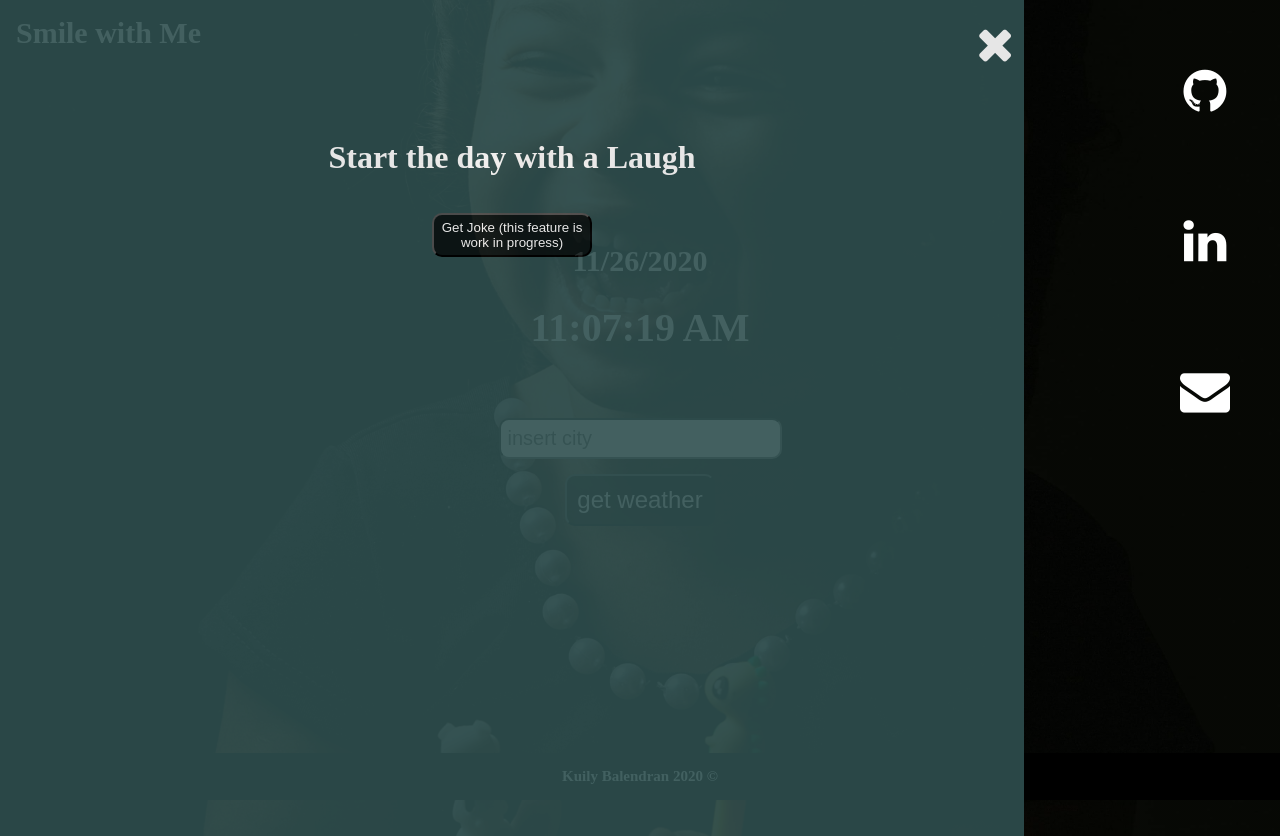
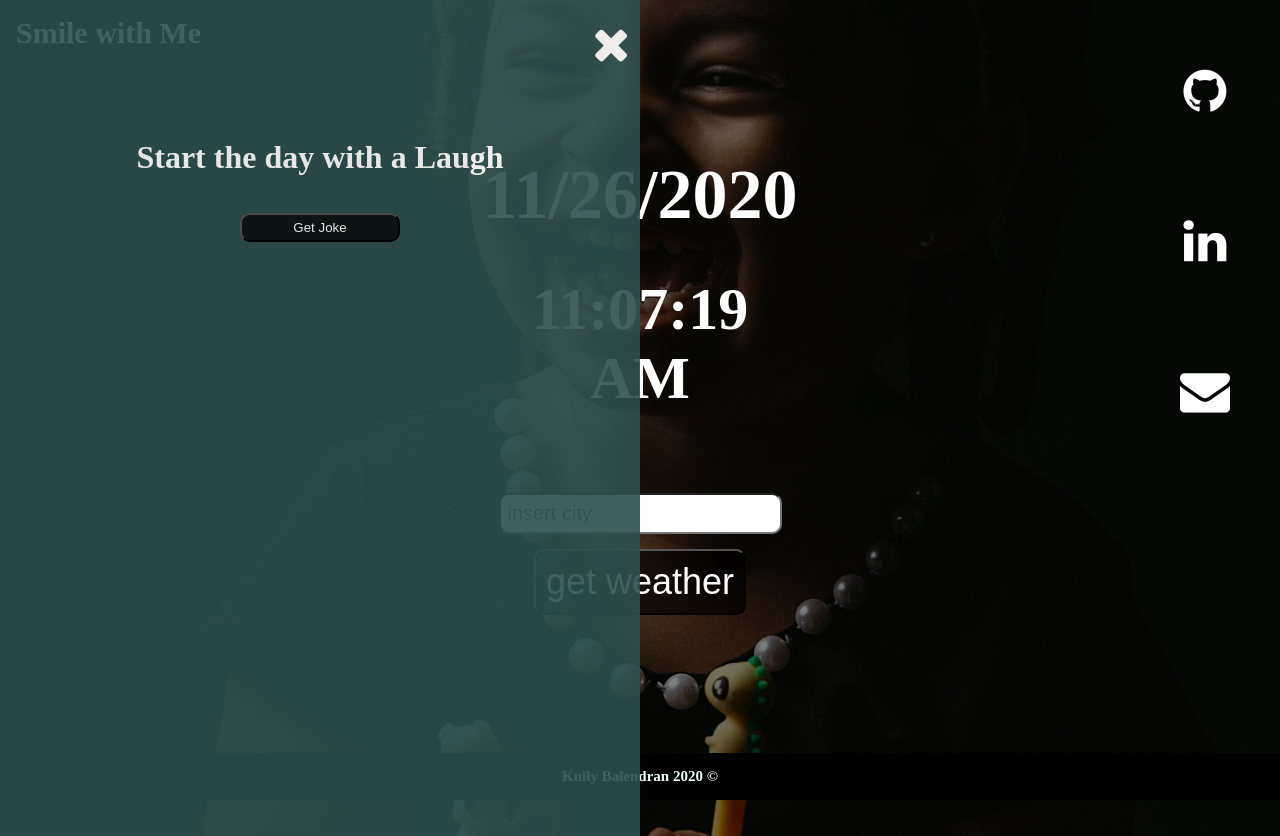
Before and after one commit to git-sedone/first-react-project, a React (Create React App) app: page / in a window 1280 px wide. Both pictures are taken after a click on the element "Smile with Me". Built offline with nearby package versions, Linux system fonts and the light colour scheme.

Commit message:
sorting out master branch to main branch

```diff
--- a/src/Components/JokeComponent.css
+++ b/src/Components/JokeComponent.css
@@ -4,37 +4,35 @@
   text-align: center;
   color: white;
   height: 100%;
-    width:80%;
+  width: 50%;
   position: fixed;
   z-index: 1;
   top: 0;
   left: 0;
-    background-color:#2f4f4f;
+  background-color: #2f4f4f;
   opacity: 0.9;
   overflow-x: hidden;
   padding-top: 90px;
   animation-name: open-joke;
   animation-duration: 2s;
 }
-@keyframes open-joke{
-    from{
+@keyframes open-joke {
+  from {
     transform: translateX(-60%);
   }
-    to{
+  to {
     transform: translateX(0%);
   }
 }
 
-
-
-.joke-container .fa-times{
+.joke-container .fa-times {
   text-align: right;
   padding-right: 10px;
   padding-bottom: 50px;
   margin-top: -70px;
   cursor: pointer;
 }
-.joke-close{
+.joke-close {
   position: absolute;
   top: 0;
   right: 25px;
@@ -42,11 +40,10 @@
   margin-left: 50px;
   width: 0;
 }
-i{
+i {
   color: white;
   font-size: larger;
 }
-
 
 .joke-container button {
   background-color: rgba(0, 0, 0, 0.7);
@@ -62,31 +59,29 @@ i{
 
 input {
   outline: none;
-    margin-top:40px;
+  margin-top: 40px;
 }
-.joke-btn{
+.joke-btn {
   margin-top: 1rem;
   margin-left: 1rem;
-    color:white;
+  color: white;
   font-size: 30px;
   font-weight: bolder;
-    outline:none;
+  outline: none;
   position: fixed;
   top: 0;
   left: 0;
 }
-.joke-container
-.get-joke-btn,
-.punch-container
-.get-punch-btn{
+.joke-container .get-joke-btn,
+.punch-container .get-punch-btn {
   width: 10rem;
   cursor: pointer;
 }
-.joke-btn:hover{
+.joke-btn:hover {
   border-bottom: solid white 2px;
   cursor: pointer;
 }
-.hamburger-menu{
+.hamburger-menu {
   display: none;
   position: absolute;
   left: 0;
@@ -96,14 +91,14 @@ input {
   color: white;
 }
 
-@media(max-width:590px){
-    .joke-btn{
+@media (max-width: 590px) {
+  .joke-btn {
     display: none;
   }
-    .hamburger-menu{
+  .hamburger-menu {
     display: block;
   }
-    .joke-container h1{
+  .joke-container h1 {
     font-size: 20px;
   }
 }
--- a/src/Components/JokeComponent.js
+++ b/src/Components/JokeComponent.js
@@ -30,19 +30,20 @@ class JokeComponent extends React.Component {
   }
 
   randomJokeHandler(event) {
-        // TODO: Kuily work in progress
-        // fetch('https://twittezer.herokuapp.com/')
-        //     .then((res) => res.json())
-        //     .then((responseData) => {
-        //         const { data } = responseData;
-        //         const randomJokeObject = data[Math.floor(Math.random() * data.length)];
-        //         this.setState({
-        //             jokeText: randomJokeObject.joke_text,
-        //             jokePunchLine: randomJokeObject.joke_punchline,
-        //             showAnswerButton: true,
-        //             showSolution: ' ',
-        //         });
-        //     });
+    fetch('https://official-joke-api.appspot.com/random_joke')
+      .then((res) => res.json())
+      .then((data) => {
+        console.log(data.setup, ':', data.punchline);
+
+        const newState = {
+          jokeText: data.setup,
+          jokePunchLine: data.punchline,
+          showAnswerButton: true,
+          showSolution: '',
+        };
+
+        this.setState(newState);
+      });
   }
   openJoke() {
     this.setState({
@@ -72,17 +73,22 @@ class JokeComponent extends React.Component {
             <i className="fa fa-times fa-3x" onClick={this.closeJoke}></i>
             <h1>Start the day with a Laugh</h1>
             <button className="get-joke-btn" onClick={this.randomJokeHandler}>
-                            Get Joke (this feature is work in progress)
+              Get Joke
             </button>
             <h1>{this.state.jokeText}</h1>{' '}
             {this.state.showAnswerButton === true ? (
               <div className="punch-container">
-                                <button className="get-punch-btn" onClick={this.answerClickHandler}>
+                <button
+                  className="get-punch-btn"
+                  onClick={this.answerClickHandler}
+                >
                   check Punchline
                 </button>
               </div>
             ) : null}
-                        {this.state.showSolution === true ? <h1>{this.state.jokePunchLine}</h1> : null}
+            {this.state.showSolution === true ? (
+              <h1>{this.state.jokePunchLine}</h1>
+            ) : null}
           </div>
         ) : null}
       </div>
--- a/src/Components/Weather.css
+++ b/src/Components/Weather.css
@@ -6,7 +6,7 @@
   justify-content: center;
   justify-items: center;
   width: 20%;
-  font-size: 20px;
+  font-size: 30px;
   color: white;
   min-height: 100vh;
   margin: auto;
@@ -14,13 +14,12 @@
   border-radius: 30px;
 }
 
-
-.date{
-  font-size: 30px;
+.date {
+  font-size: 70px;
   font-weight: bolder;
 }
 
-.get-weather-btn{
+.get-weather-btn {
   background-color: rgba(0, 0, 0, 0.7);
   color: white;
   padding: 10px;
@@ -32,10 +31,11 @@
   cursor: pointer;
   font-size: larger;
 }
-.get-weather-btn:hover{
+.get-weather-btn:hover {
   color: grey;
 }
-.weather, .temperature{
+.weather,
+.temperature {
   font-size: 20px;
 }
 
```
Lines whose indentation alone changed are shown as unchanged.
